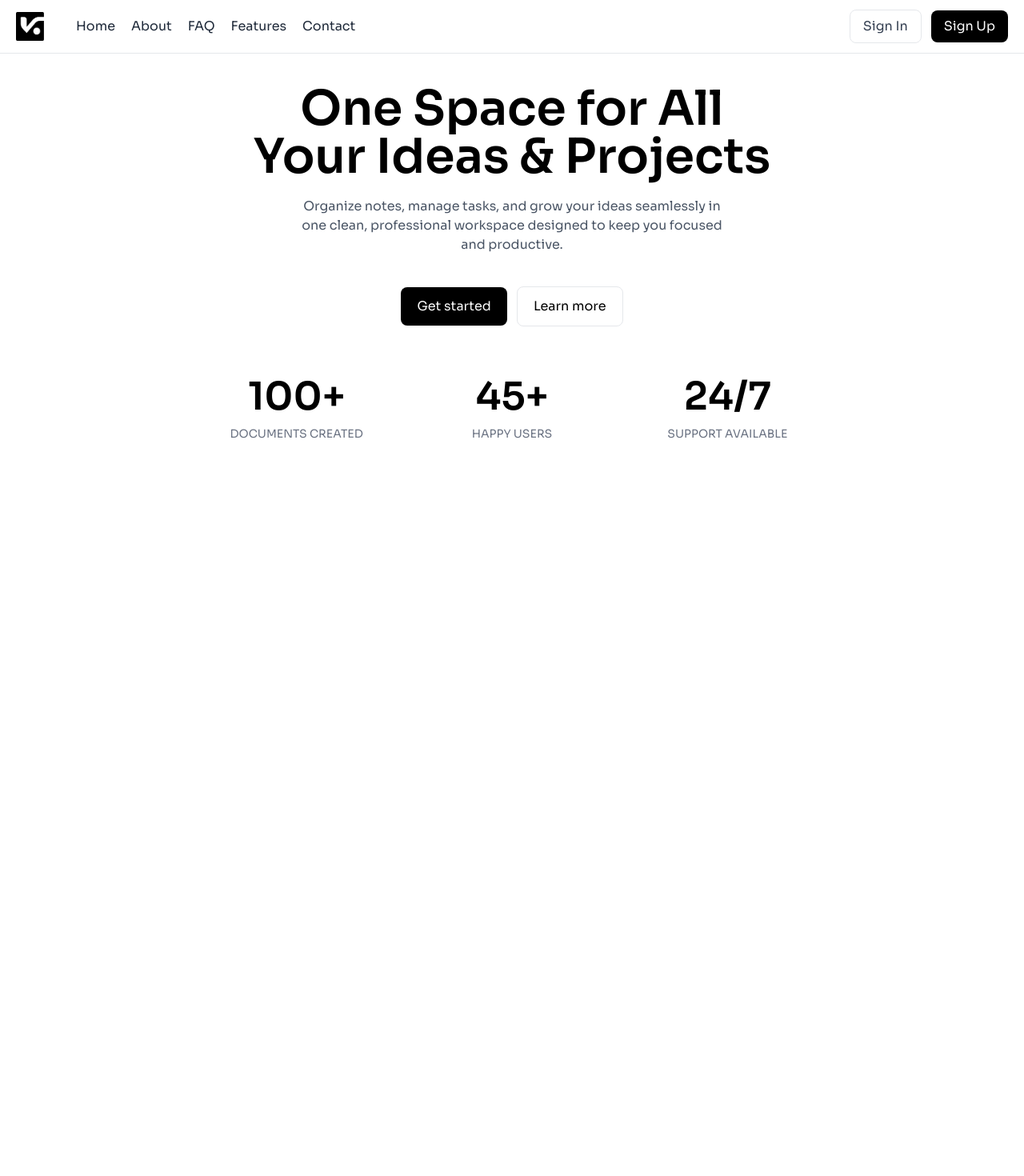
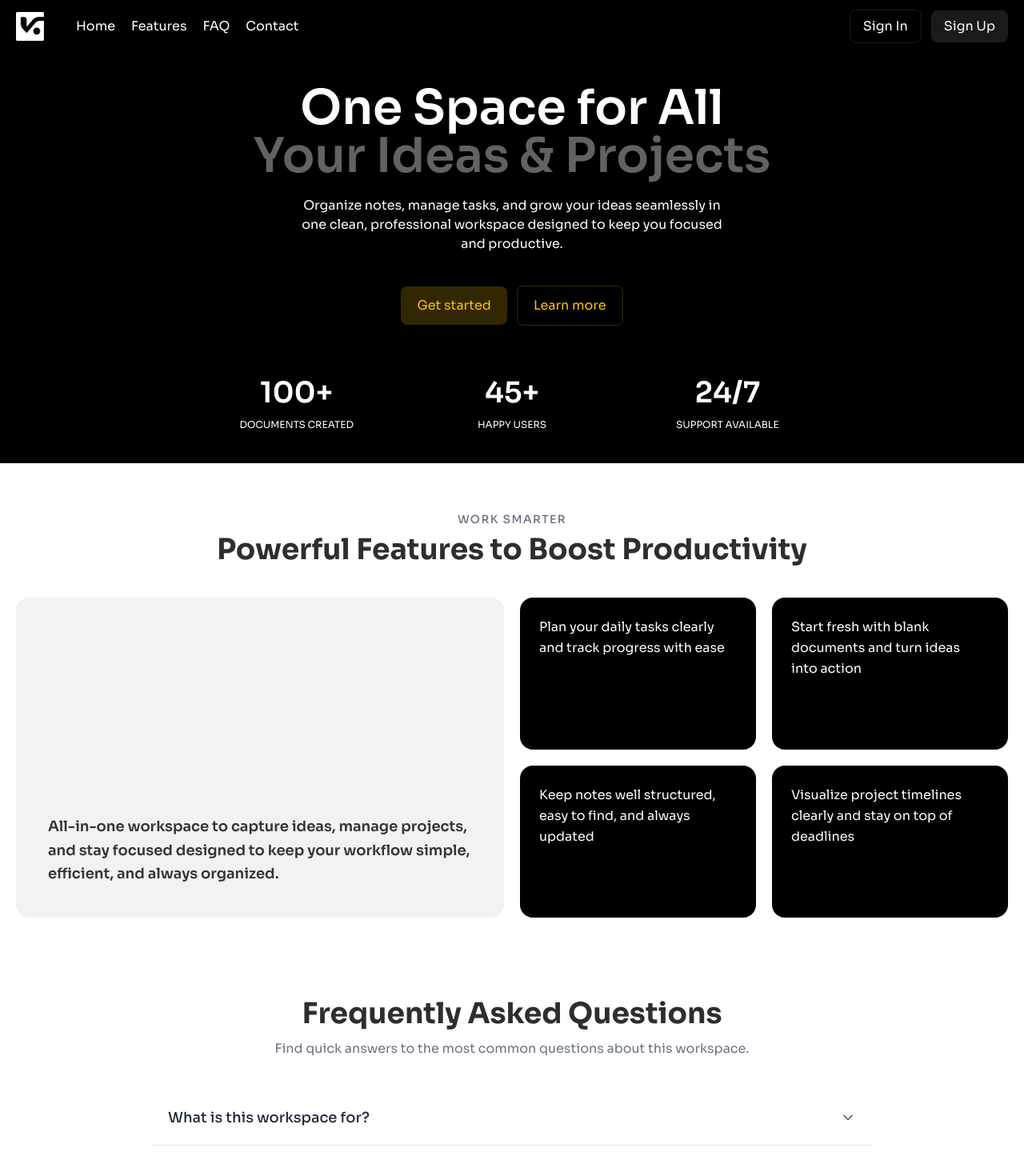
Before and after one commit to Muhammad-Khairul-Kholqi/Fe-Workspace-Ruangku, a Next.js app: page / in a window 1280 px wide. Shown: the top 1470 px of the page at 80% size. Before the commit the page ends 800 px from the top, so only its background shows below. Built offline with nearby package versions, Linux system fonts and the light colour scheme.

Commit message:
add feature and FAQ section in home page

```diff
--- a/src/app/(public)/layout.jsx
+++ b/src/app/(public)/layout.jsx
@@ -4,7 +4,7 @@ export default function PulicLayout({ children }) {
     return (
         <div>
             <MainNavbar />
-            <main className="mt-[66px]">
+            <main className="mt-[65px]">
                 {children}
             </main>
         </div>
--- a/src/app/(public)/page.jsx
+++ b/src/app/(public)/page.jsx
@@ -1,9 +1,13 @@
 import MainSection from "@/app/components/public/sections/mainSection"
+import FeatureSection from "@/app/components/public/sections/featureSection"
+import FaqSection from "@/app/components/public/sections/faqSection"
 
 export default function LandingPage() {
     return (
         <>
             <MainSection />
+            <FeatureSection />
+            <FaqSection />
         </>
     )
 }
--- a/src/app/components/public/global/mainNavbar.jsx
+++ b/src/app/components/public/global/mainNavbar.jsx
@@ -12,20 +12,19 @@ export default function MainNavbar() {
 
     const navLinks = [
         { name: "Home", href: "#" },
-        { name: "About", href: "#" },
+        { name: "Features", href: "#" },
         { name: "FAQ", href: "#" },
-        { name: "Features", href: "#" },
         { name: "Contact", href: "#" },
     ];
 
     const authLinks = [
-        { name: "Sign In", href: "/signin", className: "border border-gray-200 bg-white px-4 py-2 rounded-lg text-gray-700 hover:bg-gray-50" },
-        { name: "Sign Up", href: "/signup", className: "bg-black px-4 py-2 rounded-lg text-white hover:bg-black/90" },
+        { name: "Sign In", href: "/signin", className: "border border-[#1A1A1C] bg-balck px-4 py-2 rounded-lg text-white hover:bg-[#1A1A1C]/40" },
+        { name: "Sign Up", href: "/signup", className: "bg-[#1A1A1C] px-4 py-2 rounded-lg text-white hover:bg-[#1A1A1C]/90" },
     ];
 
     return (
         <nav className="fixed left-0 right-0 top-0 z-50">
-            <div className="flex justify-center px-5 py-3 bg-white/40 backdrop-blur-2xl border-b border-gray-200">
+            <div className="flex justify-center px-5 py-3 bg-black">
                 <div className="w-full max-w-[1300px]">
                     <div className="flex items-center justify-between">
                         <div className="flex items-center gap-10">
@@ -39,9 +38,9 @@ export default function MainNavbar() {
                                 />
                             </Link>
 
-                            <ul className="hidden md:flex items-center gap-5 text-gray-800 text-md">
+                            <ul className="hidden md:flex items-center gap-5 text-white text-md">
                                 {navLinks.map((link) => (
-                                    <Link key={link.name} href={link.href} className="hover:text-black">
+                                    <Link key={link.name} href={link.href}>
                                         {link.name}
                                     </Link>
                                 ))}
@@ -63,9 +62,9 @@ export default function MainNavbar() {
 
                             <button
                                 onClick={() => setIsOpen(true)}
-                                className="md:hidden p-2 rounded-lg border border-gray-200 hover:bg-gray-100"
+                                className="md:hidden p-2 rounded-lg text-white"
                             >
-                                <Menu size={20} />
+                                <Menu size={25} />
                             </button>
                         </div>
                     </div>
@@ -89,11 +88,11 @@ export default function MainNavbar() {
                             animate={{ x: 0 }}
                             exit={{ x: "100%" }}
                             transition={{ duration: 0.3 }}
-                            className="fixed top-0 right-0 h-screen w-3/4 sm:w-1/2 bg-white border-l border-gray-200 px-5 py-6 md:hidden z-50 flex flex-col"
+                            className="fixed top-0 right-0 h-screen w-3/4 sm:w-1/2 bg-black px-5 py-6 md:hidden z-50 flex flex-col"
                         >
-                            <ul className="flex flex-col gap-5 font-medium text-gray-800 text-sm">
+                            <ul className="flex flex-col gap-5 font-medium text-white text-sm">
                                 {navLinks.map((link) => (
-                                    <Link key={link.name} href={link.href} className="hover:text-black">
+                                    <Link key={link.name} href={link.href}>
                                         {link.name}
                                     </Link>
                                 ))}
--- /dev/null
+++ b/src/app/components/public/sections/faqSection.jsx
@@ -0,0 +1,74 @@
+"use client";
+
+import { useState } from "react";
+import { ChevronDown, ChevronUp } from "lucide-react";
+
+export default function FaqSection() {
+    const faqs = [
+        {
+            question: "What is this workspace for?",
+            answer: "This workspace helps you organize notes, manage tasks, and keep projects structured in one simple place.",
+        },
+        {
+            question: "Can I access it on mobile?",
+            answer: "Yes, the workspace is fully responsive and can be accessed from any device, including phones and tablets.",
+        },
+        {
+            question: "Do I need to pay to use it?",
+            answer: "No, it’s completely free to use. You can start creating, planning, and organizing without any subscription.",
+        },
+        {
+            question: "Can I share my projects with others?",
+            answer: "Currently, the workspace is designed for personal use, but collaboration features will be added soon.",
+        },
+    ];
+
+    const [openIndex, setOpenIndex] = useState(null);
+
+    const toggleFaq = (index) => {
+        setOpenIndex(openIndex === index ? null : index);
+    };
+
+    return (
+        <div className="flex justify-center p-5 mt-10">
+            <div className="w-full max-w-[1300px]">
+                <div className="w-full max-w-[900px] mx-auto">
+                    <div className="text-center mb-10">
+                        <h1 className="text-3xl md:text-4xl font-bold text-[#2E2E2E]">
+                            Frequently Asked Questions
+                        </h1>
+                        <p className="text-gray-500 mt-3">
+                            Find quick answers to the most common questions about this workspace.
+                        </p>
+                    </div>
+
+                    <div className="space-y-4">
+                        {faqs.map((faq, index) => (
+                            <div
+                                key={index}
+                                className="border-b border-gray-200 p-5 cursor-pointer bg-white"
+                                onClick={() => toggleFaq(index)}
+                            >
+                                <div className="flex justify-between items-center">
+                                    <h3 className="text-lg font-medium text-gray-800">
+                                        {faq.question}
+                                    </h3>
+                                    {openIndex === index ? (
+                                        <ChevronUp className="w-5 h-5 text-gray-600" />
+                                    ) : (
+                                        <ChevronDown className="w-5 h-5 text-gray-600" />
+                                    )}
+                                </div>
+                                {openIndex === index && (
+                                    <p className="mt-3 text-gray-600 text-sm leading-relaxed">
+                                        {faq.answer}
+                                    </p>
+                                )}
+                            </div>
+                        ))}
+                    </div>
+                </div>
+            </div>
+        </div>
+    );
+}
--- /dev/null
+++ b/src/app/components/public/sections/featureSection.jsx
@@ -0,0 +1,46 @@
+export default function FeatureSection() {
+    const features = [
+        "Plan your daily tasks clearly and track progress with ease",
+        "Start fresh with blank documents and turn ideas into action",
+        "Keep notes well structured, easy to find, and always updated",
+        "Visualize project timelines clearly and stay on top of deadlines",
+    ];
+
+    return (
+        <div className="flex justify-center px-5 py-10 mt-5">
+            <div className="w-full max-w-[1300px]">
+                <div className="space-y-2 text-center">
+                    <h3 className="text-sm font-medium tracking-widest text-gray-500">
+                        WORK SMARTER
+                    </h3>
+                    <h1 className="text-3xl md:text-4xl font-bold text-[#2E2E2E]">
+                        Powerful Features to Boost Productivity
+                    </h1>
+                </div>
+
+                <div className="mt-10 grid grid-cols-1 md:grid-cols-2 gap-5">
+                    <div className="w-full h-[350px] md:h-[400px] rounded-2xl bg-[#F2F2F2] p-10 flex items-end">
+                        <p className="text-left text-lg font-semibold text-[#333] leading-relaxed">
+                            All-in-one workspace to capture ideas, manage projects,
+                            and stay focused designed to keep your workflow simple,
+                            efficient, and always organized.
+                        </p>
+                    </div>
+
+                    <div className="grid grid-cols-1 sm:grid-cols-2 gap-5">
+                        {features.map((feature, index) => (
+                            <div
+                                key={index}
+                                className="p-6 bg-black rounded-2xl h-[160px] md:h-[190px]"
+                            >
+                                <p className="text-white leading-relaxed">
+                                    {feature}
+                                </p>
+                            </div>
+                        ))}
+                    </div>
+                </div>
+            </div>
+        </div>
+    );
+}
--- a/src/app/components/public/sections/mainSection.jsx
+++ b/src/app/components/public/sections/mainSection.jsx
@@ -8,14 +8,14 @@ export default function MainSection() {
     ]
 
     return (
-        <div className="flex justify-center px-5 py-10">
-            <div className="w-full max-w-[1300px]">
+        <div className="flex justify-center px-5 py-10 bg-black">
+            <div className="w-full max-w-[1300px] text-white">
                 <h1 className="text-center text-4xl md:text-6xl font-semibold">
-                    One Space for All <br /> Your Ideas & Projects
+                    One Space for All <br /> <span className="text-[#626262]">Your Ideas & Projects</span>
                 </h1>
 
                 <div className="flex justify-center mt-5">
-                    <p className="text-center w-full max-w-[550px] text-gray-600 text-sm md:text-base">
+                    <p className="text-center w-full max-w-[550px] text-sm md:text-base">
                         Organize notes, manage tasks, and grow your ideas seamlessly in one clean,
                         professional workspace designed to keep you focused and productive.
                     </p>
@@ -25,14 +25,14 @@ export default function MainSection() {
                     <div className="flex flex-wrap items-center gap-3">
                         <Link
                             href=""
-                            className="px-5 py-3 rounded-lg bg-black text-white hover:bg-black/90 w-full sm:w-auto text-center"
+                            className="px-5 py-3 rounded-lg bg-[#FFC108]/20 hover:bg-[#FFC108]/30 w-full sm:w-auto text-center text-[#FFC108]"
                         >
                             Get started
                         </Link>
 
                         <Link
                             href=""
-                            className="px-5 py-3 rounded-lg border border-gray-200 hover:bg-gray-50 w-full sm:w-auto text-center"
+                            className="px-5 py-3 rounded-lg border border-[#FFC108]/20 hover:bg-[#FFC108]/10 w-full sm:w-auto text-center text-[#FFC108]"
                         >
                             Learn more
                         </Link>
@@ -43,8 +43,8 @@ export default function MainSection() {
                     <div className="grid grid-cols-1 sm:grid-cols-3 gap-10 w-full max-w-3xl">
                         {stats.map((stat, index) => (
                             <div key={index} className="flex flex-col items-center space-y-3">
-                                <h3 className="text-4xl md:text-5xl font-semibold">{stat.value}</h3>
-                                <h4 className="text-sm text-gray-500 text-center">{stat.label}</h4>
+                                <h3 className="text-3xl md:text-4xl font-semibold">{stat.value}</h3>
+                                <h4 className="text-xs text-center">{stat.label}</h4>
                             </div>
                         ))}
                     </div>
```
Also changed, not shown: src/app/assets/mainLogo.png.
